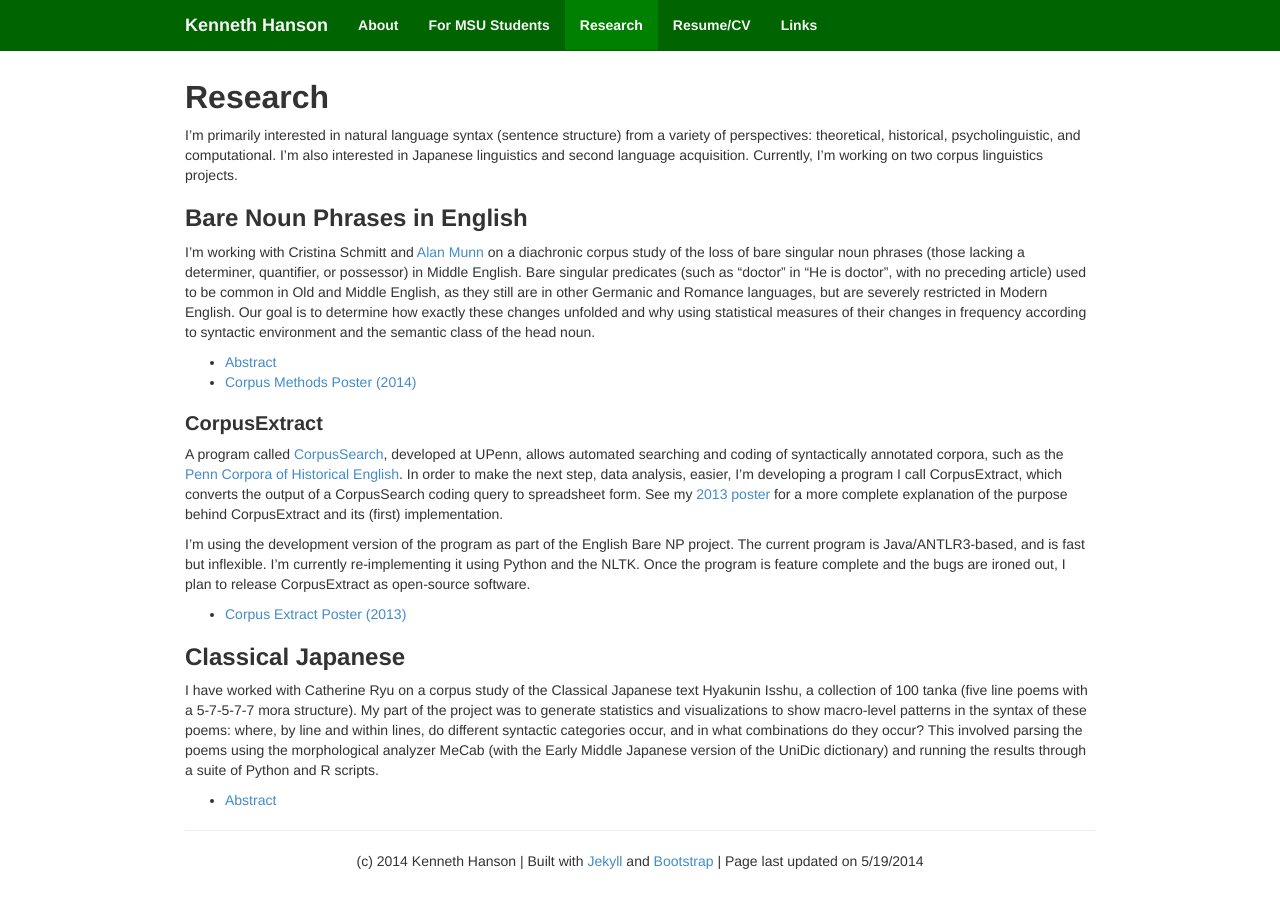
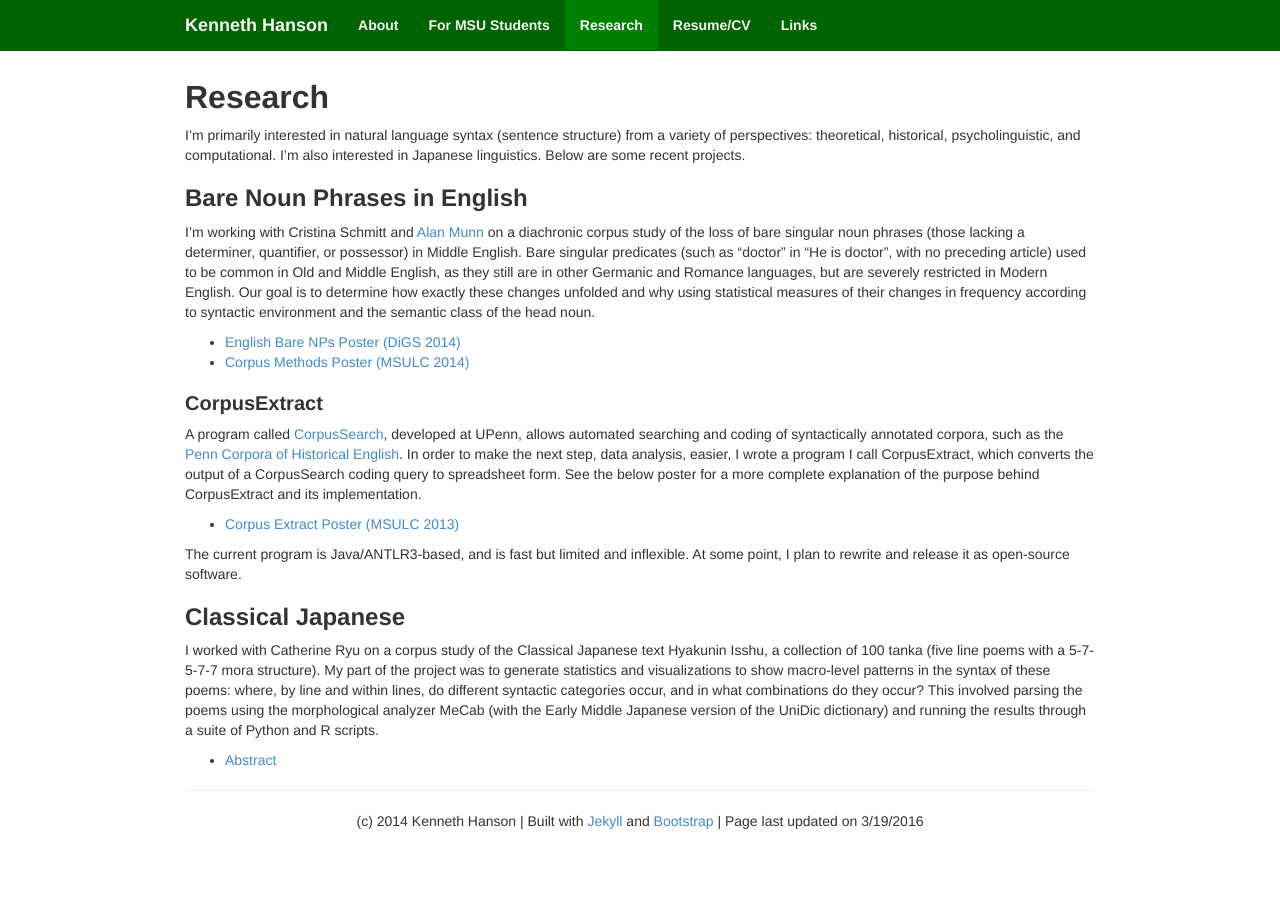
Before and after one commit to khanson679/khanson679.github.io, a Jekyll site: the page built from research.md, in a window 1280 px wide. Built offline with Jekyll 4.4.1, drawn with Linux system fonts in a browser that asks for light colours; Markdown is read by kramdown in place of the engine named in the settings.

Commit message:
Updated research page, adding DiGS 2014 poster.

```diff
--- a/research.md
+++ b/research.md
@@ -1,40 +1,38 @@
 ---
 title: Research
 layout: default
-date: 5/19/2014
+date: 3/19/2016
 ---
 
-I'm primarily interested in natural language syntax (sentence structure) from a variety of perspectives: theoretical, historical, psycholinguistic, and computational. I'm also interested in Japanese linguistics and second language acquisition. Currently, I'm working on two corpus linguistics projects.
+I'm primarily interested in natural language syntax (sentence structure) from a variety of perspectives: theoretical, historical, psycholinguistic, and computational. I'm also interested in Japanese linguistics. Below are some recent projects.
 
 
 ## Bare Noun Phrases in English
 
-I'm working with Cristina Schmitt and [Alan Munn][9] on a diachronic corpus study of the loss of bare singular noun phrases (those lacking a determiner, quantifier, or possessor) in Middle English. Bare singular predicates (such as "doctor" in "He is doctor", with no preceding article) used to be common in Old and Middle English, as they still are in other Germanic and Romance languages, but are severely restricted in Modern English. Our goal is to determine how exactly these changes unfolded and why using statistical measures of their changes in frequency according to syntactic environment and the semantic class of the head noun.
+I'm working with Cristina Schmitt and [Alan Munn][munn] on a diachronic corpus study of the loss of bare singular noun phrases (those lacking a determiner, quantifier, or possessor) in Middle English. Bare singular predicates (such as "doctor" in "He is doctor", with no preceding article) used to be common in Old and Middle English, as they still are in other Germanic and Romance languages, but are severely restricted in Modern English. Our goal is to determine how exactly these changes unfolded and why using statistical measures of their changes in frequency according to syntactic environment and the semantic class of the head noun.
 
-* [Abstract][10]
-* [Corpus Methods Poster (2014)][15]
+* [English Bare NPs Poster (DiGS 2014)]({{ site.baseurl }}/files/hanson-etal-digs-2014-poster.pdf)
+* [Corpus Methods Poster (MSULC 2014)]({{ site.baseurl }}/files/hanson-msulc-2014-poster-corpus-methods.pdf)
 
 
 ### CorpusExtract
 
-A program called [CorpusSearch][11], developed at UPenn, allows automated searching and coding of syntactically annotated corpora, such as the [Penn Corpora of Historical English][12]. In order to make the next step, data analysis, easier, I'm developing a program I call CorpusExtract, which converts the output of a CorpusSearch coding query to spreadsheet form. See my [2013 poster][13] for a more complete explanation of the purpose behind CorpusExtract and its (first) implementation.
+A program called [CorpusSearch][cs], developed at UPenn, allows automated searching and coding of syntactically annotated corpora, such as the [Penn Corpora of Historical English][pche]. In order to make the next step, data analysis, easier, I wrote a program I call CorpusExtract, which converts the output of a CorpusSearch coding query to spreadsheet form. See the below poster for a more complete explanation of the purpose behind CorpusExtract and its implementation.
 
-I'm using the development version of the program as part of the English Bare NP project. The current program is Java/ANTLR3-based, and is fast but inflexible. I'm currently re-implementing it using Python and the NLTK. Once the program is feature complete and the bugs are ironed out, I plan to release CorpusExtract as open-source software.
+* [Corpus Extract Poster (MSULC 2013)]({{ site.baseurl }}/files/corpusextract-poster-2013.pdf)
 
-* [Corpus Extract Poster (2013)][13]
+The current program is Java/ANTLR3-based, and is fast but limited and inflexible. At some point, I plan to rewrite and release it as open-source software.
+
+
 
 
 ## Classical Japanese
 
-I have worked with Catherine Ryu on a corpus study of the Classical Japanese text  Hyakunin Isshu, a collection of 100 tanka (five line poems with a 5-7-5-7-7 mora structure). My part of the project was to generate statistics and visualizations to show macro-level patterns in the syntax of these poems: where, by line and within lines, do different syntactic categories occur, and in what combinations do they occur? This involved parsing the poems using the morphological analyzer MeCab (with the Early Middle Japanese version of the UniDic dictionary) and running the results through a suite of Python and R scripts.
+I worked with Catherine Ryu on a corpus study of the Classical Japanese text  Hyakunin Isshu, a collection of 100 tanka (five line poems with a 5-7-5-7-7 mora structure). My part of the project was to generate statistics and visualizations to show macro-level patterns in the syntax of these poems: where, by line and within lines, do different syntactic categories occur, and in what combinations do they occur? This involved parsing the poems using the morphological analyzer MeCab (with the Early Middle Japanese version of the UniDic dictionary) and running the results through a suite of Python and R scripts.
 
-* [Abstract][14]
+* [Abstract]({{ site.baseurl }}/files/hanson-cjpn-poetry-abstract.pdf)
 
 
-[9]: http://www.msu.edu/~amunn
-[10]: {{ site.baseurl }}/files/hanson-etal-bare-nps-abstract.pdf
-[11]: http://corpussearch.sourceforge.net/
-[12]: http://www.ling.upenn.edu/hist-corpora/
-[13]: {{ site.baseurl }}/files/corpusextract-poster-2013.pdf
-[14]: {{ site.baseurl }}/files/hanson-cjpn-poetry-abstract.pdf
-[15]: {{ site.baseurl }}/files/hanson-msulc-2014-poster-corpus-methods.pdf
+[munn]: http://www.msu.edu/~amunn
+[pche]: http://www.ling.upenn.edu/hist-corpora/
+[cs]: http://corpussearch.sourceforge.net/
```
Also changed, not shown: 1 other file.
